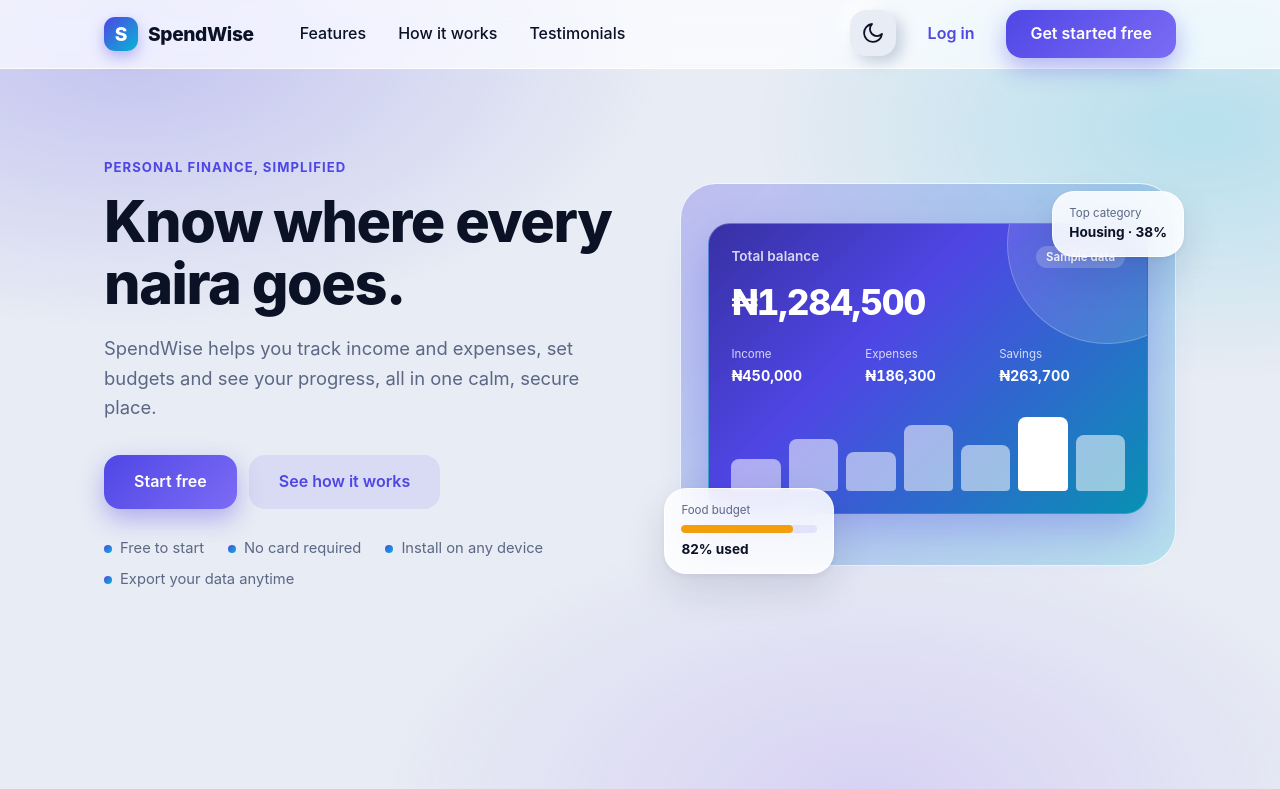
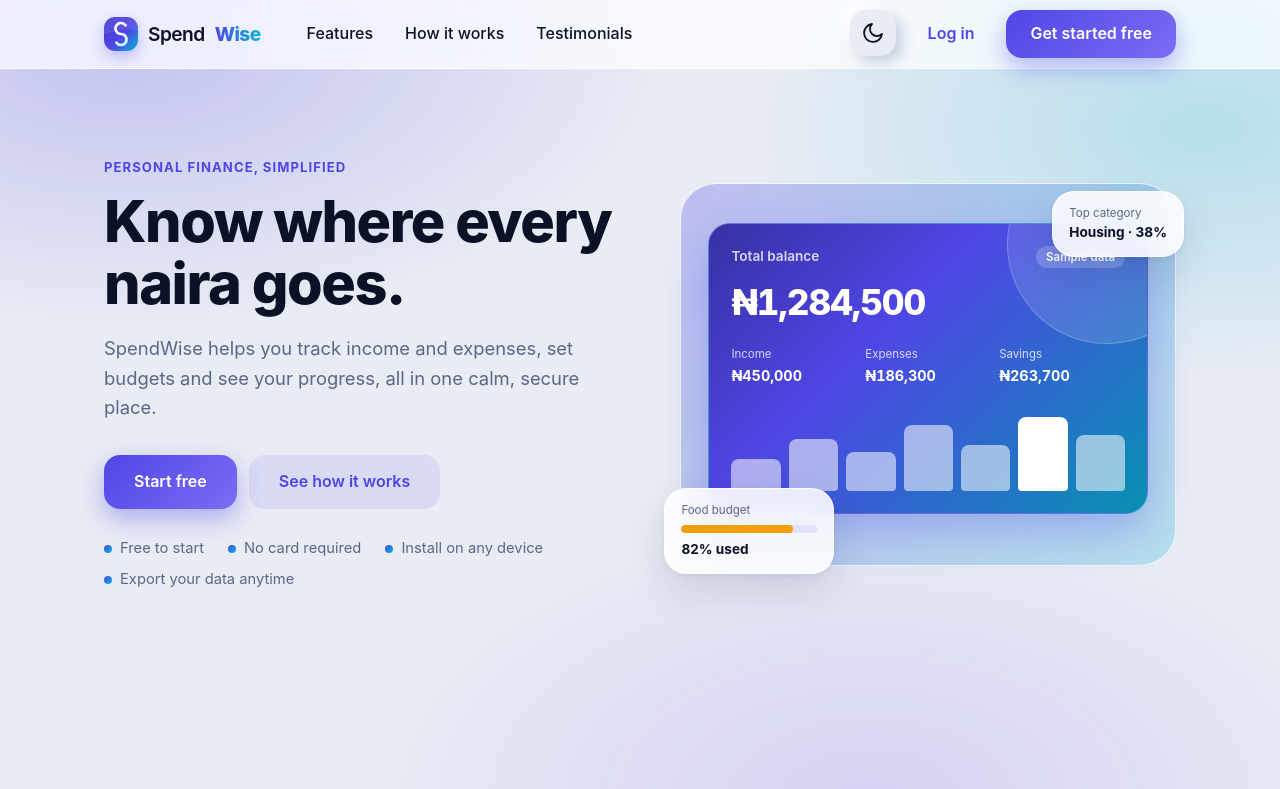
Before and after one commit to investorprosper12/Spendwiselanding-, a website built with Vite: page index.html in a window 1280 px wide. Shown: the top 789 px of the page. Built offline with nearby package versions, Linux system fonts and the light colour scheme.

Commit message:
New SpendWise logo: favicon, brand mark and two-tone wordmark

```diff
--- a/src/main.ts
+++ b/src/main.ts
@@ -2,6 +2,26 @@ import './styles.css';
 import './theme.css';
 
 const APP_URL = 'https://spendwise-app-flax.vercel.app/';
+
+/* Brand: favicon and the two-tone SpendWise wordmark */
+const favicon = document.createElement('link');
+favicon.rel = 'icon';
+favicon.type = 'image/svg+xml';
+favicon.href = '/favicon.svg';
+document.head.appendChild(favicon);
+
+document.querySelectorAll('.logo').forEach(logo => {
+  Array.from(logo.childNodes).forEach(node => {
+    if (node.nodeType === Node.TEXT_NODE && node.textContent?.trim() === 'SpendWise') {
+      const wise = document.createElement('span');
+      wise.className = 'wm-wise';
+      wise.textContent = 'Wise';
+      const fragment = document.createDocumentFragment();
+      fragment.append('Spend', wise);
+      node.replaceWith(fragment);
+    }
+  });
+});
 
 /* Pass an explicit light/dark choice to the app so the look carries over */
 function syncAppLinks(): void {
--- a/src/theme.css
+++ b/src/theme.css
@@ -52,12 +52,22 @@ h1, h2, h3 { color: var(--t-text); font-weight: 800; letter-spacing: -0.025em; }
   background: var(--t-glass); border-bottom: 1px solid var(--t-glass-b);
   -webkit-backdrop-filter: blur(22px) saturate(1.5); backdrop-filter: blur(22px) saturate(1.5);
 }
-.logo { color: var(--t-text); }
+.logo { color: var(--t-text); font-weight: 600; letter-spacing: -0.03em; }
 .logo-light { color: #fff; }
 .logo-mark {
-  background: linear-gradient(135deg, var(--t-brand), var(--t-brand2));
-  box-shadow: 0 6px 14px rgba(79, 70, 229, 0.35);
+  background: url('/logo-mark.svg') center / cover no-repeat;
+  color: transparent;
+  font-size: 0;
+  box-shadow: 0 6px 14px rgba(79, 70, 229, 0.3);
 }
+.wm-wise {
+  font-weight: 800;
+  background: linear-gradient(90deg, #4f46e5, #06b6d4);
+  -webkit-background-clip: text;
+  background-clip: text;
+  color: transparent;
+}
+[data-theme='dark'] .wm-wise, .logo-light .wm-wise { background-image: linear-gradient(90deg, #8b8bff, #22d3ee); }
 .nav > a { color: var(--t-text); border-radius: 14px; }
 .nav > a:hover { background: var(--t-tonal); }
 .menu-btn, .icon-btn {
```
Also changed, not shown: public/favicon.svg (added), public/logo-mark.svg (added).
